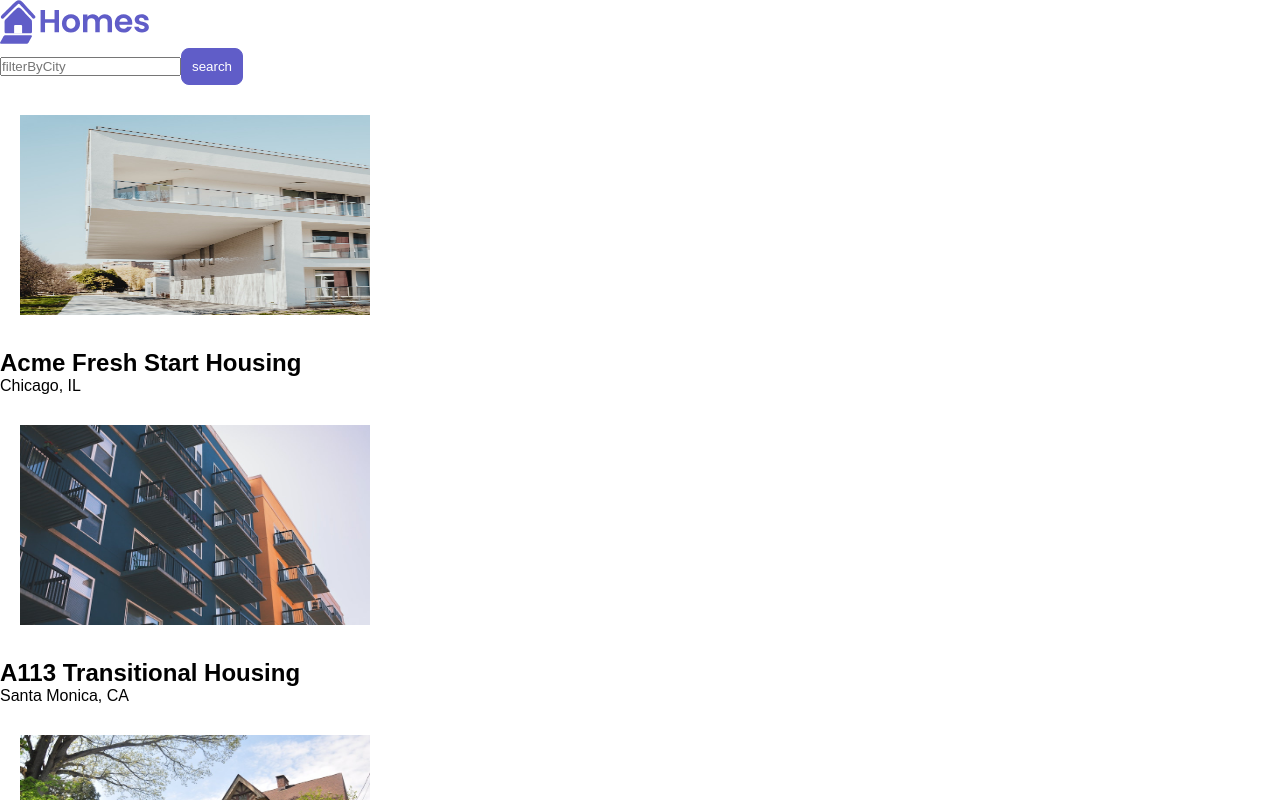
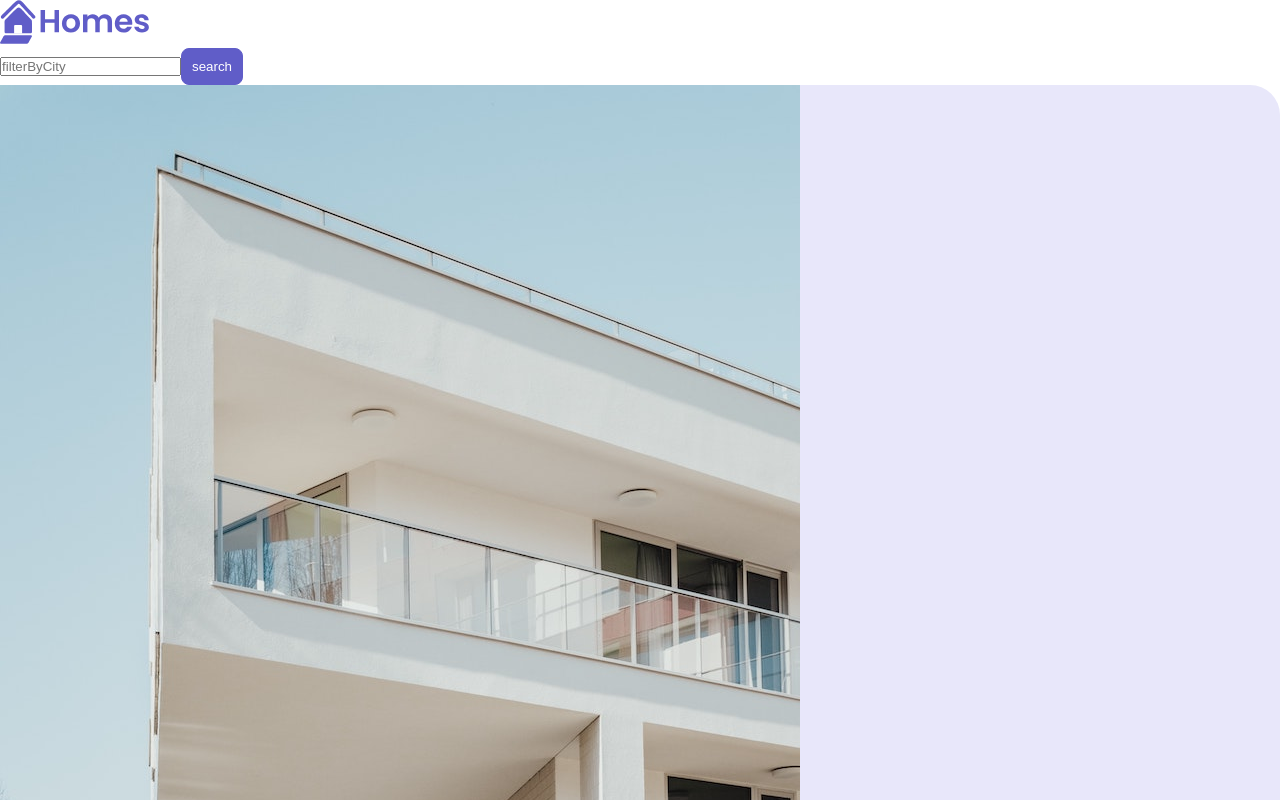
Before and after one commit to Mwimar/Angular-crash, an Angular app: page / in a window 1280 px wide. Shown: the top 800 px of the page. Built offline with nearby package versions, Linux system fonts and the light colour scheme.

Commit message:
housing location component styles

```diff
--- a/src/app/housing-location/housing-location.component.css
+++ b/src/app/housing-location/housing-location.component.css
@@ -1,9 +1,31 @@
-.listing-image{
-    width: 350px;
-    height:200px;
-    border-radius: 10px;
-    padding:10px 10px;
-    margin:20px 10px;
-    overflow: hidden;
+.listing {
+    background: var(--accent-color);
+    border-radius: 30px;
+    padding-bottom: 30px;
+  }
+  .listing-heading {
+    color: var(--primary-color);
+    padding: 10px 20px 0 20px;
+  }
+  .listing-photo {
+    height: 250px;
+    width: 100%;
+    object-fit: cover;
+    border-radius: 30px 30px 0 0;
+  }
+  .listing-location {
+    padding: 10px 20px 20px 20px;
+  }
+  .listing-location::before {
+    content: url("/assets/location-pin.svg") / "";
+  }
 
-}
+  section.listing a {
+    padding-left: 20px;
+    text-decoration: none;
+    color: var(--primary-color);
+  }
+  section.listing a::after {
+    content: "\203A";
+    margin-left: 5px;
+  }
```
